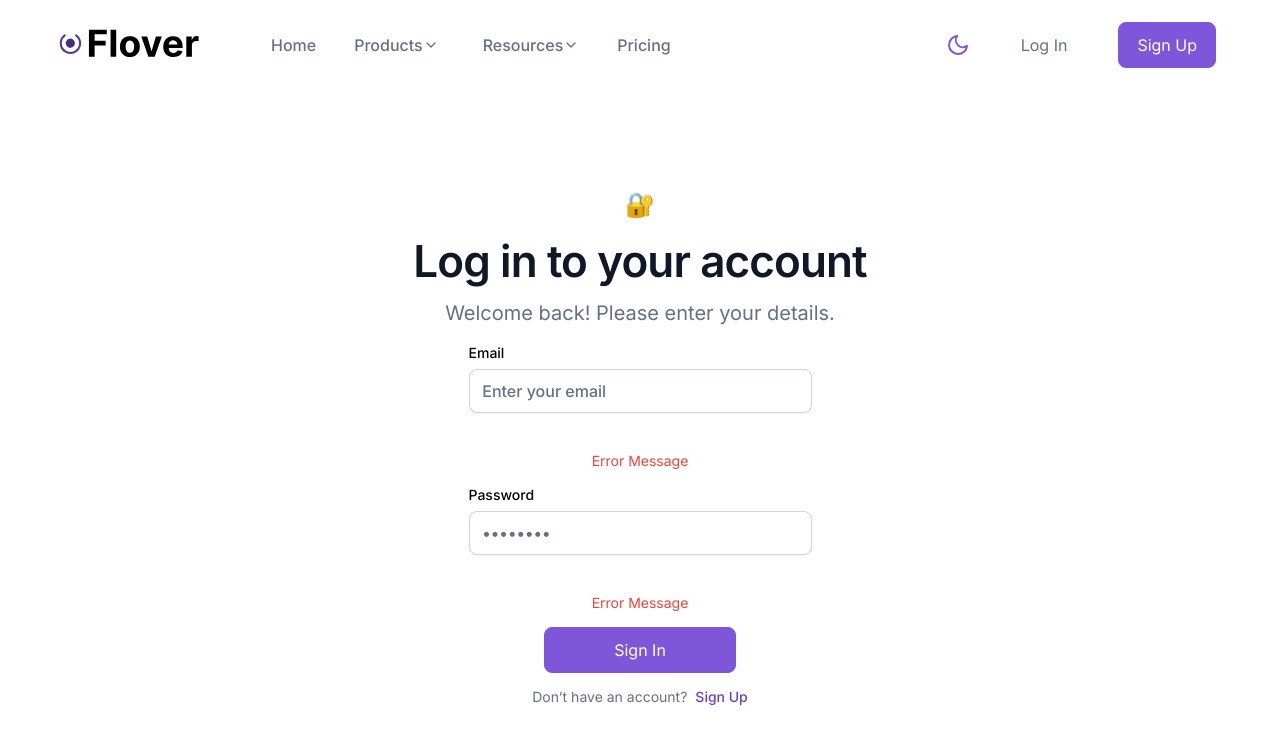
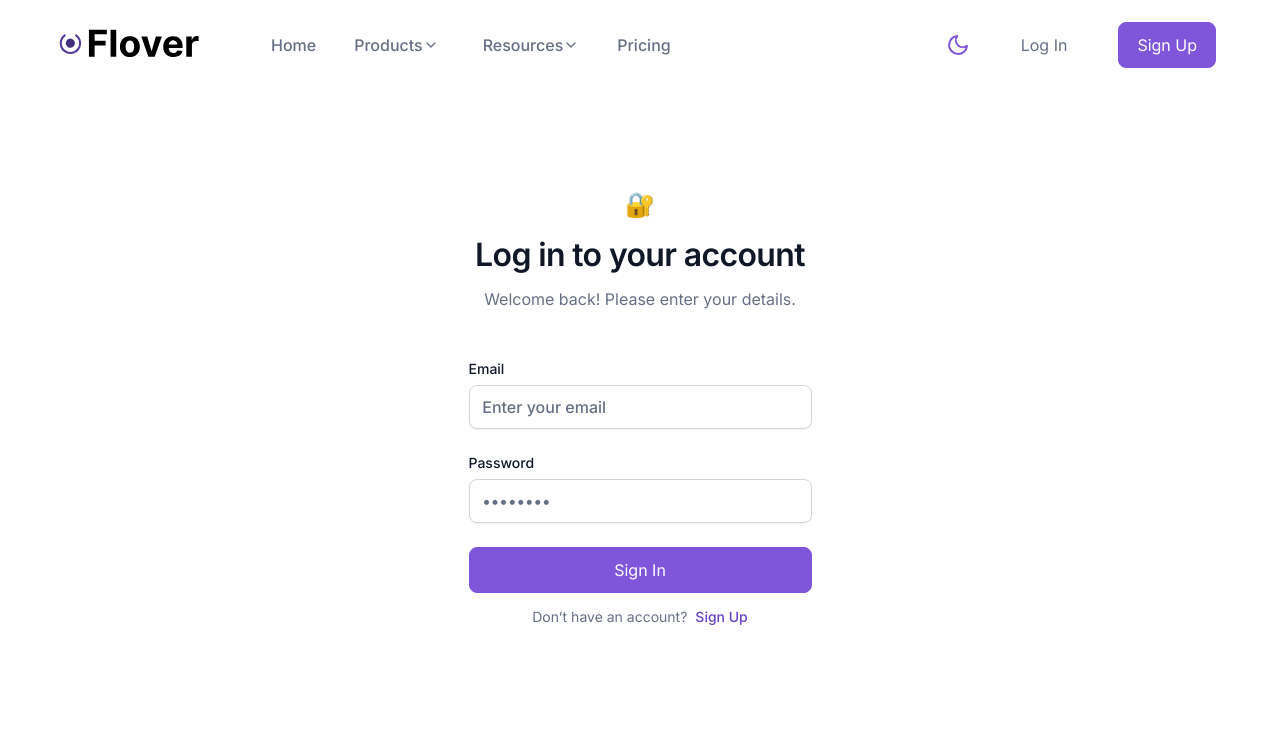
Before and after one commit to AlexKasatov/flover-dashboard, a React (Create React App) app: page /login in a window 1280 px wide. Shown: the top 744 px of the page. Built offline with nearby package versions, Linux system fonts and the light colour scheme.

Commit message:
finish login component, add react-hook-form validation

```diff
--- a/src/pages/Authorization/LogIn.jsx
+++ b/src/pages/Authorization/LogIn.jsx
@@ -1,21 +1,23 @@
 import { useEffect } from 'react';
-import { Link, Navigate } from 'react-router-dom';
+import { Link } from 'react-router-dom';
+import { useForm } from 'react-hook-form';
 import { Container } from '../../styles/Container';
-import {
-        HeadingBase,
-        HeadingCTA,
-        SupportText,
-        SupportTextColor,
-        TextErrorSm,
-        TextNormalSm,
-        LinkSmMd,
-} from '../../styles/UI/Text';
-import { Wrapper, LoginBlock, LoginText, LoginForm } from './Login.styled';
-import { BtnActive } from '../../components/FreeTrial/FreeTrial.styled';
-import { LinkNav } from '../../components/Header/Header.styled';
-import { BtnMain } from '../../components/Integration/Integration.styled';
+import { TextErrorSm, TextNormalSm, LinkSmMd, HeadingSmSbBase, SubHeadTextMdNorm } from '../../styles/UI/Text';
+import { Wrapper, LoginBlock, LoginText, LoginForm, LoginBtn } from './Login.styled';
 
 const LogIn = () => {
+        const {
+                register,
+                formState: { errors, isValid },
+                handleSubmit,
+                reset,
+        } = useForm({ mode: 'onBlur' });
+
+        const onSubmit = (data) => {
+                console.log(JSON.stringify(data));
+                reset();
+        };
+
         useEffect(() => {
                 window.scrollTo(0, 0);
         }, []);
@@ -26,26 +28,55 @@ const LogIn = () => {
                                 <LoginBlock>
                                         <LoginText>
                                                 <h1>🔐</h1>
-                                                <HeadingCTA>Log in to your account</HeadingCTA>
-                                                <SupportText>Welcome back! Please enter your details.</SupportText>
+                                                <HeadingSmSbBase>Log in to your account</HeadingSmSbBase>
+                                                <SubHeadTextMdNorm style={{ margin: '1rem 0 3rem 0' }}>
+                                                        Welcome back! Please enter your details.
+                                                </SubHeadTextMdNorm>
                                         </LoginText>
 
-                                        <LoginForm>
+                                        <LoginForm onSubmit={handleSubmit(onSubmit)}>
                                                 <label htmlFor="email">
                                                         Email
-                                                        <input type="email" id="email" placeholder="Enter your email" />
+                                                        <input
+                                                                type="email"
+                                                                id="email"
+                                                                placeholder="Enter your email"
+                                                                {...register('email', {
+                                                                        required: 'Email is required',
+                                                                        pattern: {
+                                                                                value: /^(([^<>()[\]\\.,;:\s@"]+(\.[^<>()[\]\\.,;:\s@"]+)*)|(".+"))@((\[[0-9]{1,3}\.[0-9]{1,3}\.[0-9]{1,3}\.[0-9]{1,3}\])|(([a-zA-Z\-0-9]+\.)+[a-zA-Z]{2,}))$/,
+                                                                                message: 'Invalid email address',
+                                                                        },
+                                                                })}
+                                                        />
                                                 </label>
 
-                                                <TextErrorSm>Error Message</TextErrorSm>
+                                                {errors?.email && (
+                                                        <TextErrorSm>
+                                                                {errors?.email?.message || 'Hm... something went wrong'}
+                                                        </TextErrorSm>
+                                                )}
 
                                                 <label htmlFor="password">
                                                         Password
-                                                        <input type="password" id="password" placeholder="••••••••" />
+                                                        <input
+                                                                type="password"
+                                                                id="password"
+                                                                placeholder="••••••••"
+                                                                {...register('password', {
+                                                                        required: 'Password is required',
+                                                                })}
+                                                        />
                                                 </label>
 
-                                                <TextErrorSm>Error Message</TextErrorSm>
+                                                {errors?.password && (
+                                                        <TextErrorSm>
+                                                                {errors?.password?.message ||
+                                                                        'Hm... something went wrong'}
+                                                        </TextErrorSm>
+                                                )}
 
-                                                <BtnMain type="submit">Sign In</BtnMain>
+                                                <LoginBtn type="submit">Sign In</LoginBtn>
                                                 <div>
                                                         <TextNormalSm>Don’t have an account?</TextNormalSm>
 
--- a/src/pages/Authorization/Login.styled.jsx
+++ b/src/pages/Authorization/Login.styled.jsx
@@ -1,4 +1,5 @@
 import styled from 'styled-components';
+import { BtnMain } from '../../components/Integration/Integration.styled';
 
 export const Wrapper = styled.section`
         margin: 5rem auto;
@@ -24,6 +25,7 @@ export const LoginForm = styled.form`
         align-items: center;
 
         label {
+                color: ${({ theme }) => theme.fontColorBase};
                 display: block;
                 font-size: var(--text-sm);
                 line-height: var(--text-lh-sm);
@@ -32,7 +34,7 @@ export const LoginForm = styled.form`
         }
 
         input {
-                color: ${({ theme }) => theme.textBase};
+                color: var(--gray-500);
                 font-size: var(--text-md);
                 line-height: var(--text-lh-md);
                 font-family: var(--ff);
@@ -50,7 +52,7 @@ export const LoginForm = styled.form`
         }
 
         input::placeholder {
-                color: ${({ theme }) => theme.textBase};
+                color: var(--gray-500);
                 font-size: var(--text-md);
                 line-height: var(--text-lh-md);
                 font-family: var(--ff);
@@ -65,3 +67,7 @@ export const LoginForm = styled.form`
                 gap: 0.5rem;
         }
 `;
+
+export const LoginBtn = styled(BtnMain)`
+        min-width: 343px;
+`;
--- a/src/styles/UI/Text.jsx
+++ b/src/styles/UI/Text.jsx
@@ -121,3 +121,27 @@ export const LinkSmMd = styled(Link)`
         line-height: var(--text-lg-sm);
         font-weight: var(--fw-medium);
 `;
+
+// ====== NEW-HEADINGS ========
+
+/* Display sm/Semibold  Gray/900 */
+export const HeadingSmSbBase = styled.h3`
+        margin: 0;
+        font-size: var(--display-sm);
+        font-weight: var(--fw-semi-bold);
+        line-height: var(--display-sm);
+        letter-spacing: var(--ls);
+        color: ${({ theme }) => theme.text.fontColorBase};
+`;
+
+// ====== NEW-SUB-HEADINGS ========
+
+/* Text md/Normal Gray/500 */
+export const SubHeadTextMdNorm = styled.h4`
+        margin: 0;
+        font-size: var(--text-md);
+        font-weight: var(--fw-semi-normal);
+        line-height: var(--text-lh-md);
+        letter-spacing: normal;
+        color: ${({ theme }) => theme.textBase};
+`;
```
